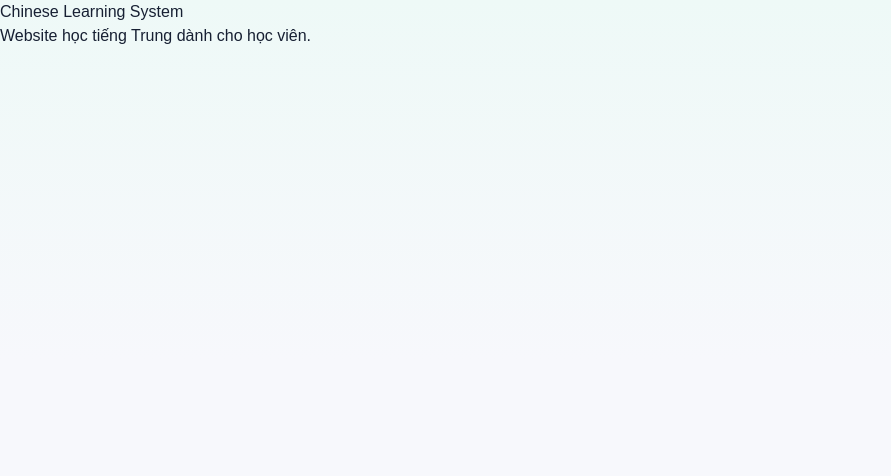
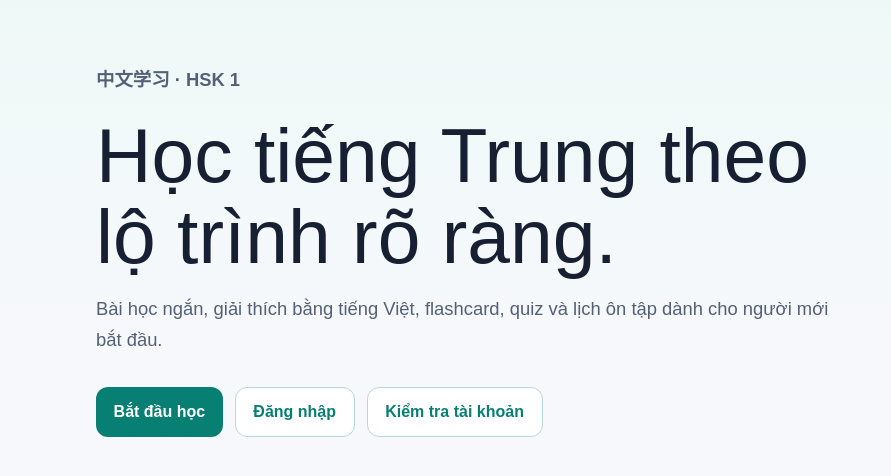
Before and after one commit to nguyenthanhvu1411/chinese-learning-system, a Next.js app in the folder frontend/public-web/: page / in a window 1280 px wide. Shown: the top 476 px of the page, without its empty margins (0-891 px from the left). Built offline with nearby package versions, Linux system fonts and the light colour scheme.

Commit message:
feat(public-web): link authentication flows from home

```diff
--- a/frontend/public-web/app/page.tsx
+++ b/frontend/public-web/app/page.tsx
@@ -1,8 +1,20 @@
+import Link from "next/link";
+
 export default function HomePage() {
   return (
-    <main>
-      <h1>Chinese Learning System</h1>
-      <p>Website học tiếng Trung dành cho học viên.</p>
+    <main className="home-page">
+      <section className="hero">
+        <p className="brand">中文学习 · HSK 1</p>
+        <h1>Học tiếng Trung theo lộ trình rõ ràng.</h1>
+        <p>
+          Bài học ngắn, giải thích bằng tiếng Việt, flashcard, quiz và lịch ôn tập dành cho người mới bắt đầu.
+        </p>
+        <div className="actions">
+          <Link className="button-link" href="/auth/register">Bắt đầu học</Link>
+          <Link className="button-link secondary" href="/auth/login">Đăng nhập</Link>
+          <Link className="button-link secondary" href="/account">Kiểm tra tài khoản</Link>
+        </div>
+      </section>
     </main>
   );
 }
```
